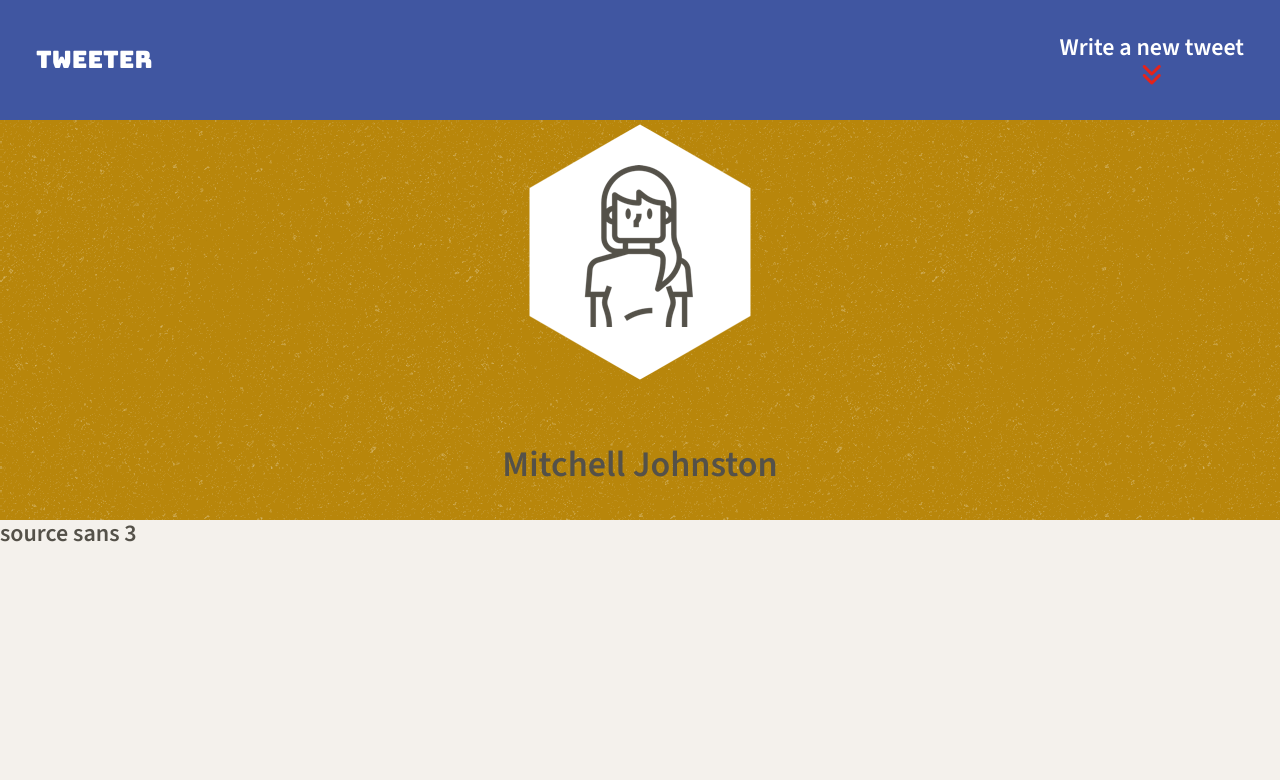
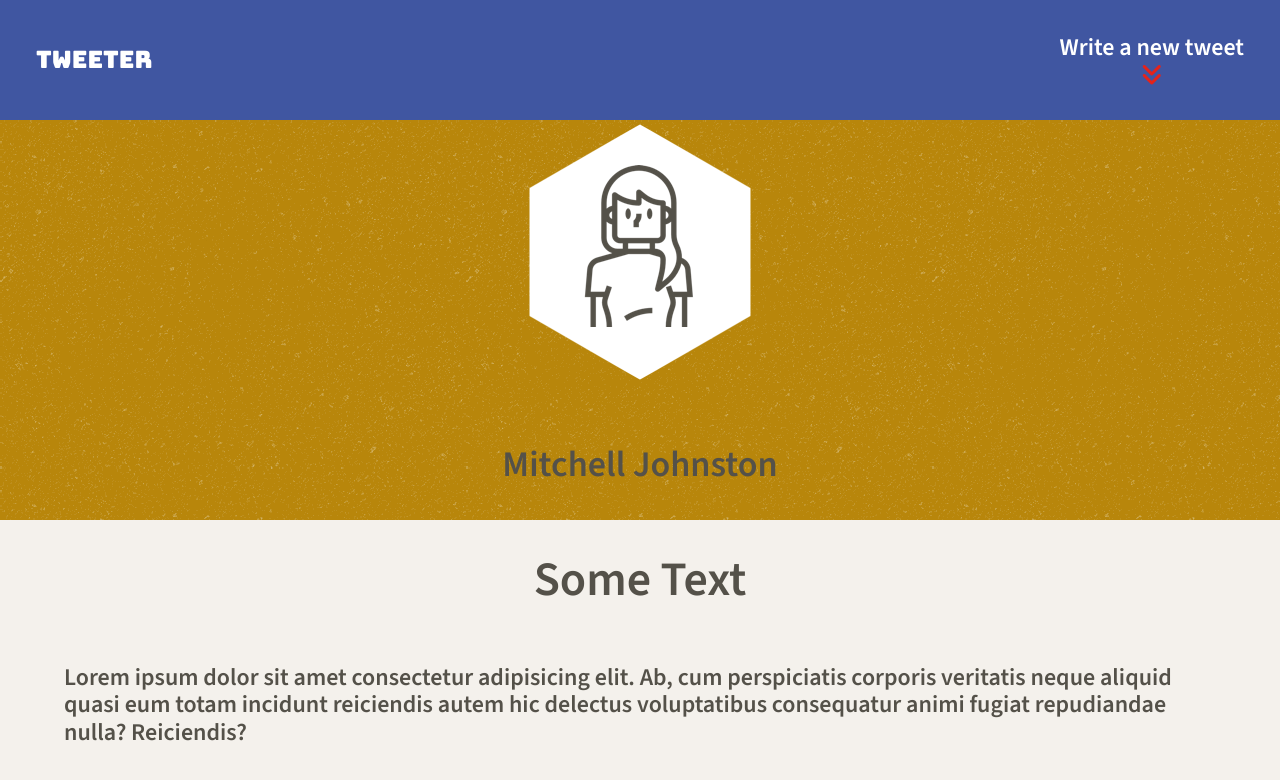
Before and after one commit to mxtchjohnston/tweeter-app, a website: page public/index.html in a window 1280 px wide. Drawn offline with nearby package versions, Linux system fonts and the light colour scheme.

Commit message:
hacked together 90% width

```diff
--- a/public/index.html
+++ b/public/index.html
@@ -47,6 +47,9 @@
 
 
     <!-- Page-specific (main) content here -->
-    <main class="container">source sans 3</main>
+    <main class="container">
+      <h1>Some Text</h1>
+      <p>Lorem ipsum dolor sit amet consectetur adipisicing elit. Ab, cum perspiciatis corporis veritatis neque aliquid quasi eum totam incidunt reiciendis autem hic delectus voluptatibus consequatur animi fugiat repudiandae nulla? Reiciendis?</p>
+    </main>
   </body>
 </html>
--- a/public/styles/layout.css
+++ b/public/styles/layout.css
@@ -23,3 +23,14 @@ body {
 /*
  * Additional CSS can be defined below or in other CSS files, as per instructions
  */
+
+ main {
+  display: flex;
+  /*width: 90%;*/
+  margin-left: 5%;
+  margin-right: 5%;
+  flex-direction: column;
+  justify-content: center;
+  align-items: center;
+  background-color: inherit;
+ }
```
